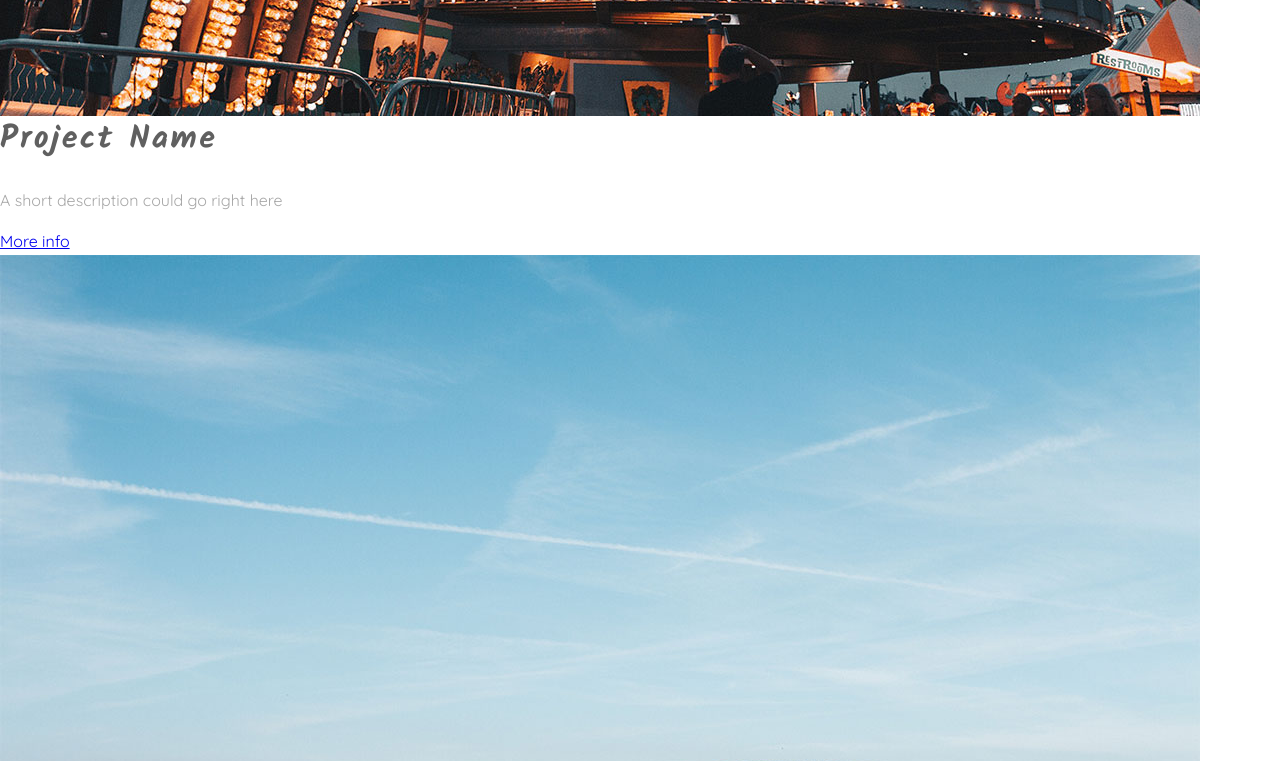
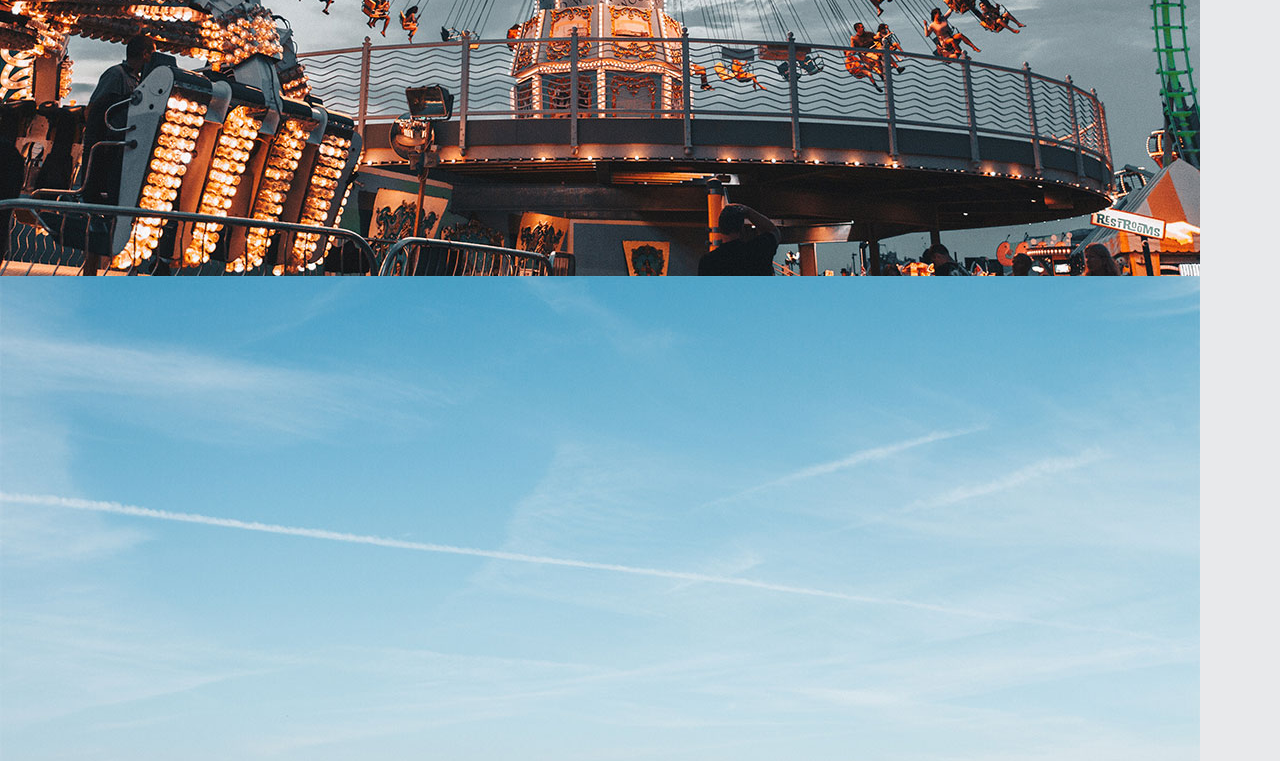
Before and after one commit to karanwadhwa/karanw.com, a website: page index.html in a window 1280 px wide. Shown: the part 2500-3261 px from the top of the page. Drawn offline with Linux system fonts and the light colour scheme; a web font is replaced by a local one.

Commit message:
portfolio section with flexbox

```diff
--- a/index.html
+++ b/index.html
@@ -96,8 +96,6 @@
     </div>
 
   </section>
-            <h2 class="portfolio-title">Project Name</h2>
-            <p class="portfolio-desc">A short description could go right here</p>
 
   <section class="contact">
     <h1>Contact me</h1>
--- a/scss/partials/_about.scss
+++ b/scss/partials/_about.scss
@@ -1,7 +1,8 @@
 .about {
   @include container;
   @include clearfix;
-  margin-top: 2em !important;
+  margin-top: 4em !important;
+  margin-bottom: 4em;
 }
 .about-img {
   max-height: 25em;
@@ -26,7 +27,6 @@
   .about {
     display: grid;
     grid-template-columns: [port-start] minmax(6em, 1fr) [name-start] minmax(6em, 1fr) [img-end] 2fr [port-end];
-    grid-template-rows:
   }
 
   .about-img {
--- a/scss/partials/_portfolio.scss
+++ b/scss/partials/_portfolio.scss
@@ -0,0 +1,58 @@
+.portfolio {
+  text-align: center;
+  background-color: $gray;
+  padding: 4em 0;
+}
+
+.portfolio-item {
+  position: relative;
+  overflow: hidden;
+
+  img {
+    display: block;
+  }
+
+  figcaption {
+    position: absolute;
+    background: rgba($light-blue, 0.5);
+    top: 100%;
+    bottom: 0;
+    left: 0;
+    right: 0;
+    padding: 2em;
+    color: $white;
+    text-align: left;
+    display: flex;
+    flex-direction: column;
+  }
+
+  &:hover figcaption,
+  &:focus figcaption {
+    top: 0;
+    transition: ease-in-out 250ms;
+  }
+}
+
+.portfolio-title {
+  color: $white;
+  font-size: 2.625rem;
+  align-self: top;
+  margin-bottom: auto;
+}
+
+.portfolio-link {
+  color: $white;
+  font-weight: $fw-b;
+  font-size: 1.1rem;
+  text-decoration: none;
+  border-bottom: 2px solid $white;
+  align-self: flex-start;
+
+  &::after {
+    content: url('../img/arrow-white.svg');
+    display: inline-block;
+    height: .8em;
+    width: .8em;
+    margin-left: .6em;
+  }
+}
```
Also changed, not shown: css/main.css, img/arrow-white.svg (added).
